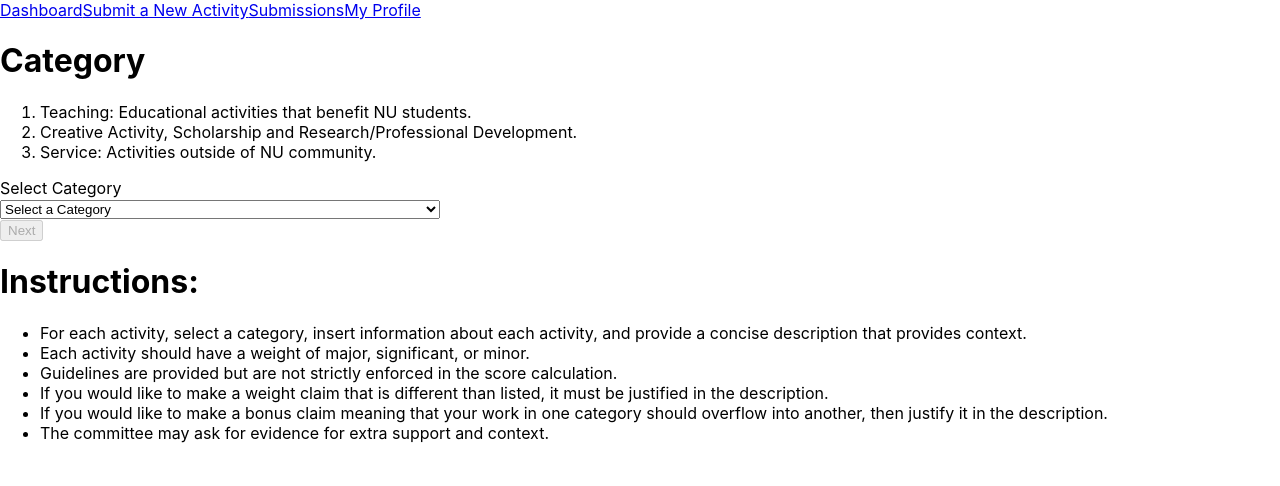
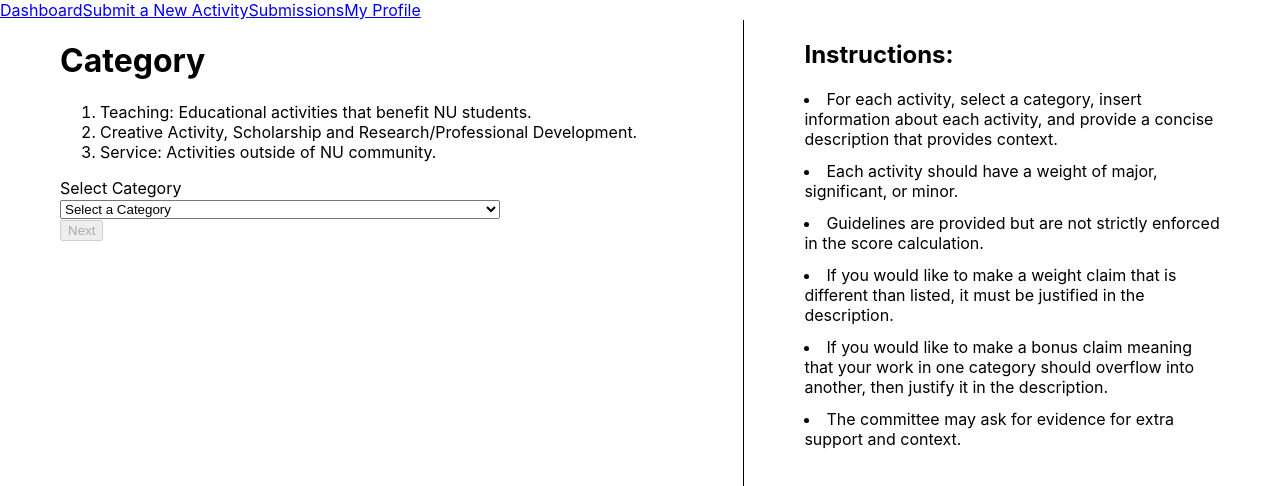
Before and after one commit to sandboxnu/prof-event-tracker-frontend, a React (Create React App) app: page /new-activity in a window 1280 px wide. Shown: the top 486 px of the page. Built offline with nearby package versions, Linux system fonts and the light colour scheme.

Commit message:
Initial styling for form pages

```diff
--- a/src/activityForm/ActivityForm.tsx
+++ /dev/null
@@ -1,26 +0,0 @@
-import React from 'react';
-import { useSelector } from 'react-redux';
-import CategorySelector from './CategorySelector';
-import { FormStep, selectStep } from './form.store';
-import FormInstructions from './FormInstructions';
-import FormInput from './FormInput';
-import './ColumnStyling.css';
-
-const StepComponent: Record<FormStep, JSX.Element> = {
-    'selection': <CategorySelector />,
-    'form': <FormInput />,
-    'success': <div>succ</div>
-}
-
-const ActivityForm: React.FC = () => {
-    const step: FormStep = useSelector(selectStep);
-
-    return (
-        <div className='column'>
-            { StepComponent[step] }
-            <FormInstructions/>
-        </div>
-    )
-};
-
-export default ActivityForm;
--- a/src/activityForm/ColumnStyling.css
+++ /dev/null
@@ -1,5 +0,0 @@
-.column {
-    display: flex;
-    flex-wrap: wrap;
-    flex-direction: row;
-}
--- /dev/null
+++ b/src/activityForm/FormInput/FormInput.scss
@@ -0,0 +1,10 @@
+.input-container {
+    display: flex;
+    flex-direction: column;
+
+    .button-container {
+        display: flex;
+        justify-content: space-between;
+        align-items: center;
+    }
+}
--- a/src/activityForm/FormInput.tsx
+++ b/src/activityForm/FormInput/FormInput.tsx
@@ -1,6 +1,7 @@
 import React, { ChangeEventHandler } from "react";
 import { useDispatch, useSelector } from "react-redux";
-import { ActivityCategory, ActivityWeight, DateString, resetForm, selectCategory, selectDate, selectDescription, selectWeight, setDate, setDescription, setStep, setWeight } from "./form.store";
+import { ActivityCategory, ActivityWeight, DateString, selectCategory, selectDate, selectDescription, selectWeight, setDate, setDescription, setStep, setWeight } from "../form.store";
+import './FormInput.scss';
 
 const categoryLabels: Record<ActivityCategory, string> = {
     teaching: "Teaching",
@@ -38,7 +39,7 @@ const FormInput: React.FC = () => {
 
     if (category === null) return (<div>Category must be selected</div>);
     return (
-        <div>
+        <div className="input-container">
             <h1>{categoryLabels[category]}</h1>
             <label>Weight Guidelines:</label>
             <label>Weight:</label>
@@ -52,8 +53,10 @@ const FormInput: React.FC = () => {
             <input type='date' value={date || ''} onChange={handleDateChange} />
             <label>Description:</label>
             <input type='text' placeholder="Enter Description" value={description || ''} onChange={handleDescriptionChange}/>
-            <button onClick={() => dispatch(setStep('selection'))}>Back</button>
-            <button disabled={weight === null || date === null || description === ''}>Submit</button>
+            <div className="button-container">
+                <button onClick={() => dispatch(setStep('selection'))}>Back</button>
+                <button disabled={weight === null || date === null || description === ''}>Submit</button>
+            </div>
         </div>
     );
 };
--- /dev/null
+++ b/src/activityForm/FormInstructions/FormInstructions.scss
@@ -0,0 +1,9 @@
+.instructions-container {
+    ul {
+        list-style-position: inside;
+        padding: 0;
+        *:not(:last-child) {
+            margin-bottom: 12px;
+        }
+    }
+}
--- a/src/activityForm/FormInstructions.tsx
+++ b/src/activityForm/FormInstructions/FormInstructions.tsx
@@ -1,9 +1,10 @@
 import React from "react";
+import "./FormInstructions.scss";
 
 const FormInstructions: React.FC = () => {
     return (
-        <div>
-            <h1>Instructions:</h1>
+        <div className="instructions-container">
+            <h2>Instructions:</h2>
             <ul>
                 <li>For each activity, select a category, insert information about each activity, and provide a concise description that provides context.</li>
                 <li>Each activity should have a weight of major, significant, or minor.</li>
--- /dev/null
+++ b/src/activityForm/Page/ActivityForm.css
@@ -0,0 +1,18 @@
+.form-container {
+    display: flex;
+    flex-direction: row;
+    height: 100%;
+}
+
+.left-column {
+    flex: 60%;
+    padding: 60px;
+    padding-top: 0px;
+}
+
+.right-column {
+    flex: 40%;
+    border-left: solid 1px black;
+    padding: 60px;
+    padding-top: 0px;
+}
--- /dev/null
+++ b/src/activityForm/Page/ActivityForm.tsx
@@ -0,0 +1,30 @@
+import React from 'react';
+import { useSelector } from 'react-redux';
+import CategorySelector from '../CategorySelector';
+import { FormStep, selectStep } from '../form.store';
+import FormInstructions from '../FormInstructions/FormInstructions';
+import FormInput from '../FormInput/FormInput';
+import './ActivityForm.css';
+
+const StepComponent: Record<FormStep, JSX.Element> = {
+    'selection': <CategorySelector />,
+    'form': <FormInput />,
+    'success': <div>succ</div>
+}
+
+const ActivityForm: React.FC = () => {
+    const step: FormStep = useSelector(selectStep);
+
+    return (
+        <div className='form-container'>
+            <div className='left-column'>
+                { StepComponent[step] }
+            </div>
+            <div className='right-column'>
+                <FormInstructions/>
+            </div>
+        </div>
+    )
+};
+
+export default ActivityForm;
--- a/src/app/App.tsx
+++ b/src/app/App.tsx
@@ -7,7 +7,7 @@ import {
   Route,
 } from 'react-router-dom';
 import ProfilePage from '../profile/Profile';
-import ActivityForm from '../activityForm/ActivityForm';
+import ActivityForm from '../activityForm/Page/ActivityForm';
 import SubmissionsPage from '../submissions/Submissions';
 import Navbar from '../navbar/Navbar';
 import { store } from './app.store';
--- a/src/index.css
+++ b/src/index.css
@@ -11,3 +11,8 @@ code {
   font-family: source-code-pro, Menlo, Monaco, Consolas, 'Courier New',
     monospace;
 }
+
+#root {
+  width: 100vw;
+  height: 100vh;
+}
```
Also changed, not shown: 1 other file (tests, documents, lock files or other folders).
